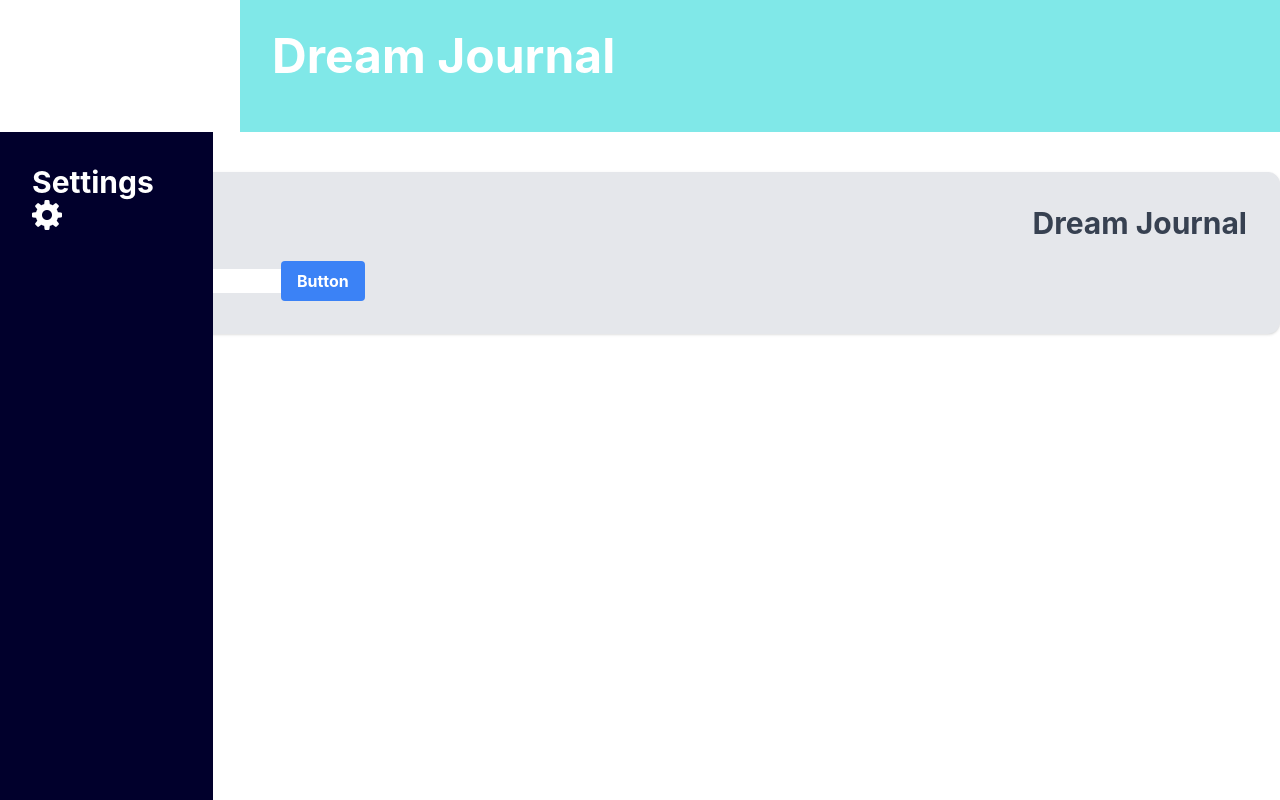
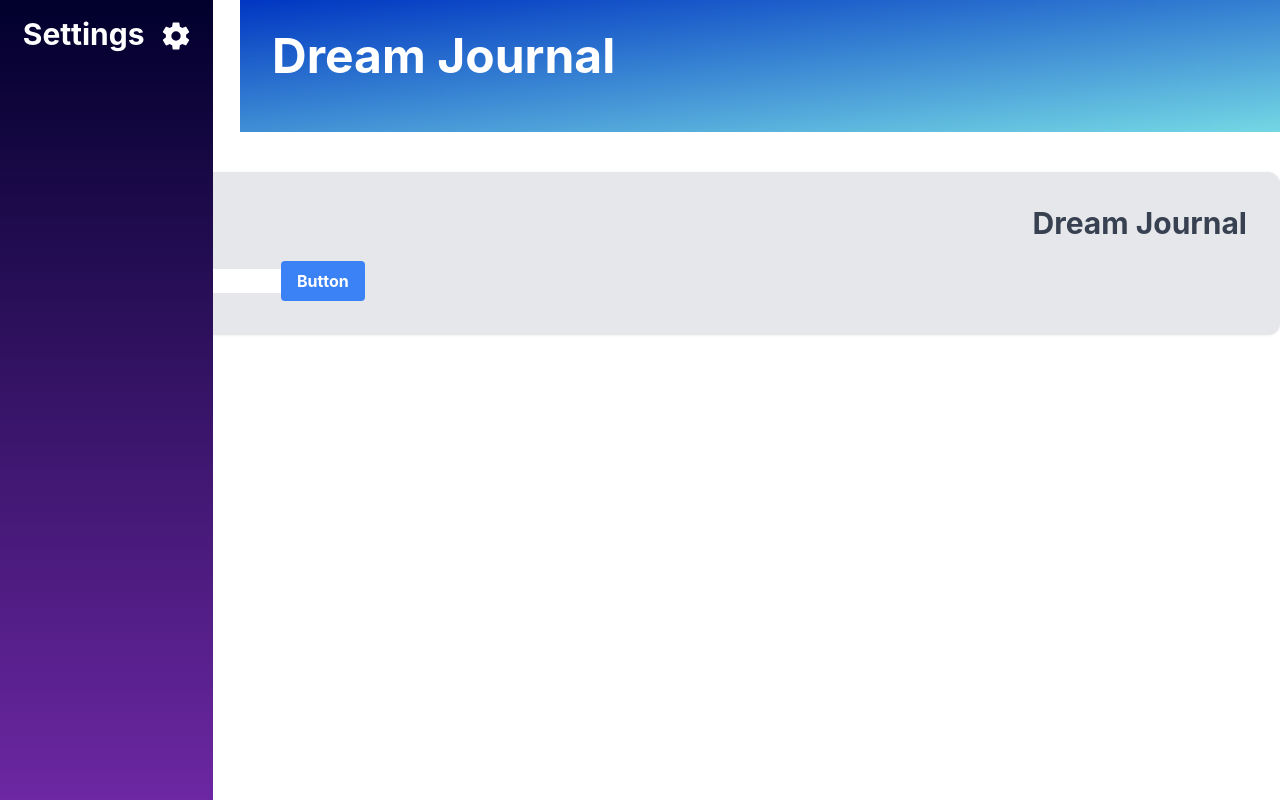
Before and after one commit to anmho/dream-journal-client, a React (Create React App) app: page / in a window 1280 px wide. Shown: the top 800 px of the page. Built offline with nearby package versions, Linux system fonts and the light colour scheme.

Commit message:
Changed left and top bar to gradient background

```diff
--- a/src/Sidebar.js
+++ b/src/Sidebar.js
@@ -1,15 +1,18 @@
-import React from 'react'
+import React from "react";
+import { IoSettingsSharp } from "react-icons/io5";
 
 export default function Sidebar() {
   return (
     <>
-    <div className="fixed justify-start h-screen w-1/6 bg-[#01002C] p-8">
-        <p className="text-3xl text-white font-bold mb-5 color-white">
-            Settings
-            <img src="pngegg.png" height="30" width="30" margin-left/>
-        </p>
+      <div className="fixed top-0 left-0 h-screen w-1/6 bg-gradient-to-t from-[#6C27A2] to-[#01002C]">
+        <div className="flex flex-row align-center justify-center w-full h-content p-4">
+          <div className="h-10 flex flex-row align-center justify-center">
+            <p className="text-3xl font-bold text-white mr-4">Settings</p>
 
-    </div>
+            <IoSettingsSharp size={30} className="text-white h-full" />
+          </div>
+        </div>
+      </div>
     </>
-  )
+  );
 }
--- a/src/Titlebar.js
+++ b/src/Titlebar.js
@@ -1,13 +1,13 @@
-import React from 'react'
+import React from "react";
 
 export default function Titlebar() {
   return (
     <>
-    <div className="container mx-auto inset-x-0 top-0 h-1/6 w-full bg-[#80E8E8] p-8 mr-0 ml-60">
+      <div className="container mx-auto inset-x-0 top-0 h-1/6 w-full p-8 mr-0 ml-60 bg-gradient-to-br from-[#0036C2] to-[#80E8E8]">
         <p className="text-5xl text-white font-bold mb-5 color-white">
-            Dream Journal
+          Dream Journal
         </p>
-    </div>
+      </div>
     </>
-  )
+  );
 }
```
